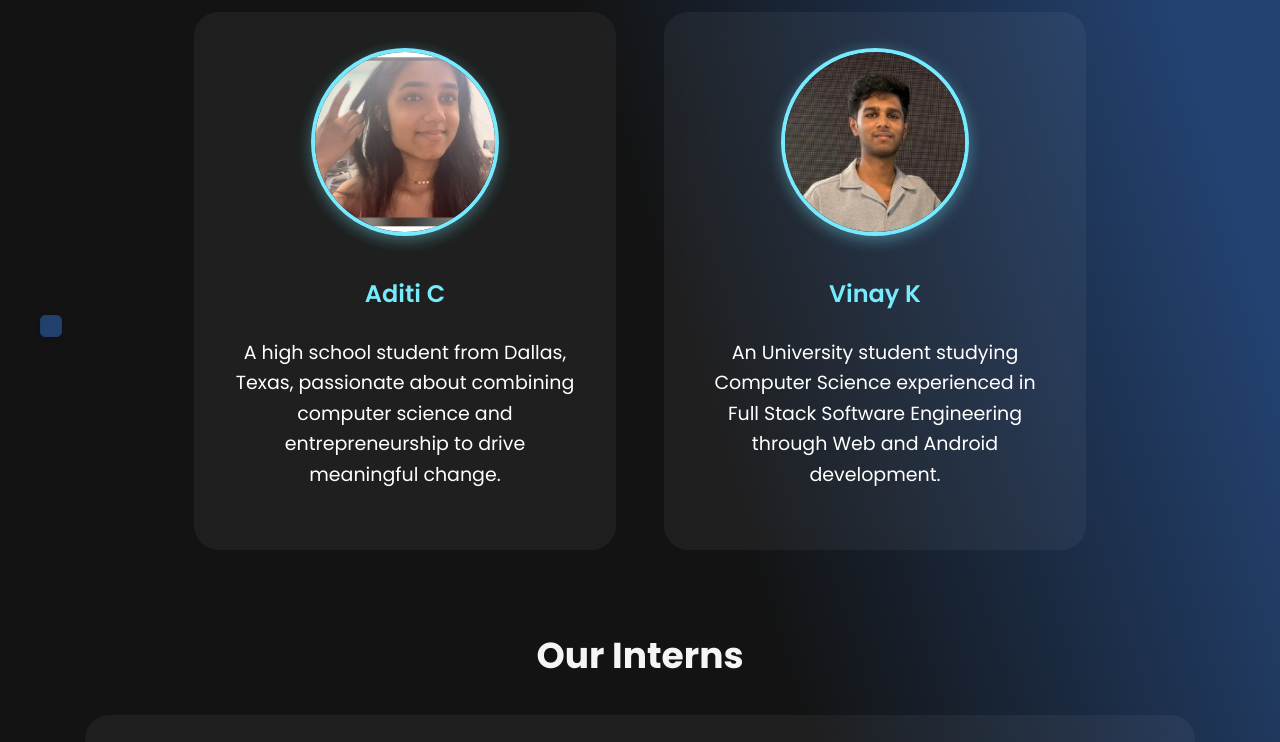
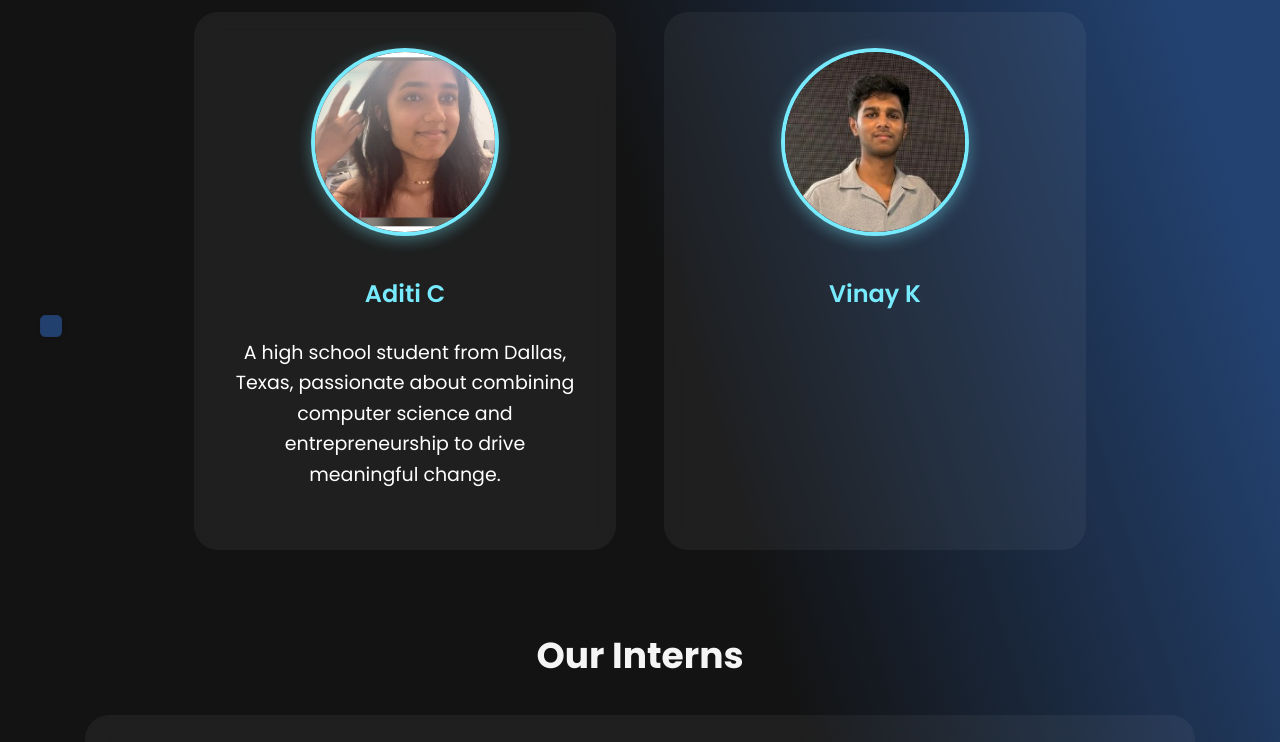
Before and after one commit to aditichhawacharia/cyberbear, a plain HTML site: page meettheteam.html in a window 1280 px wide. Shown: the part 355-1097 px from the top of the page. Drawn offline with Linux system fonts and the light colour scheme; a script that the page names is missing.

Commit message:
Update meettheteam.html

```diff
--- a/meettheteam.html
+++ b/meettheteam.html
@@ -576,7 +576,6 @@
         <div class="team-member">
           <img src="public/vinay.jfif" alt="Vinay K" class="team-photo">
           <h3 class="team-name" style="color:#77eafd">Vinay K</h3>
-          <p class="team-bio">An University student studying Computer Science experienced in Full Stack Software Engineering through Web and Android development.</p>
         </div>
       </div>
     </section>
```
